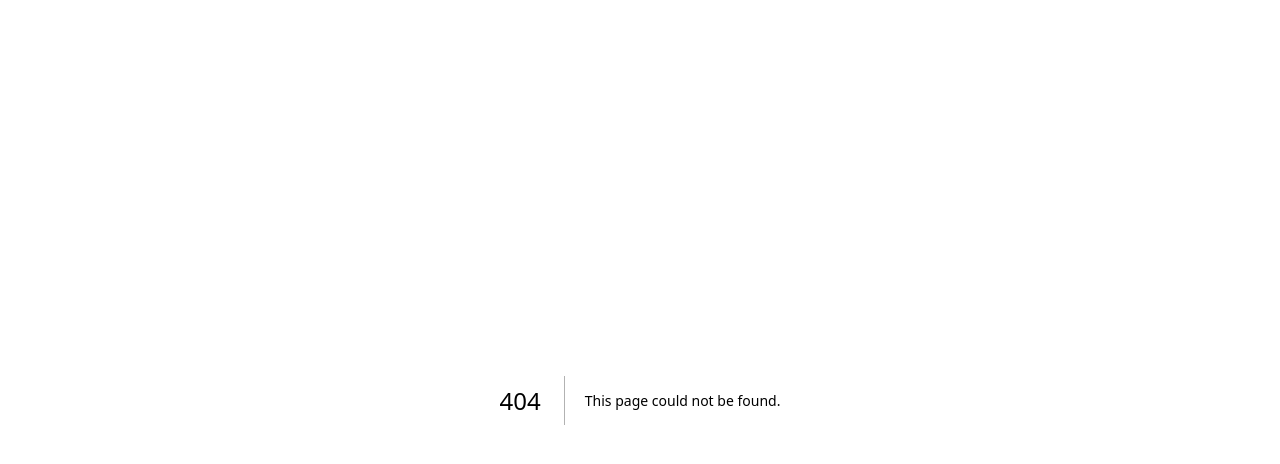
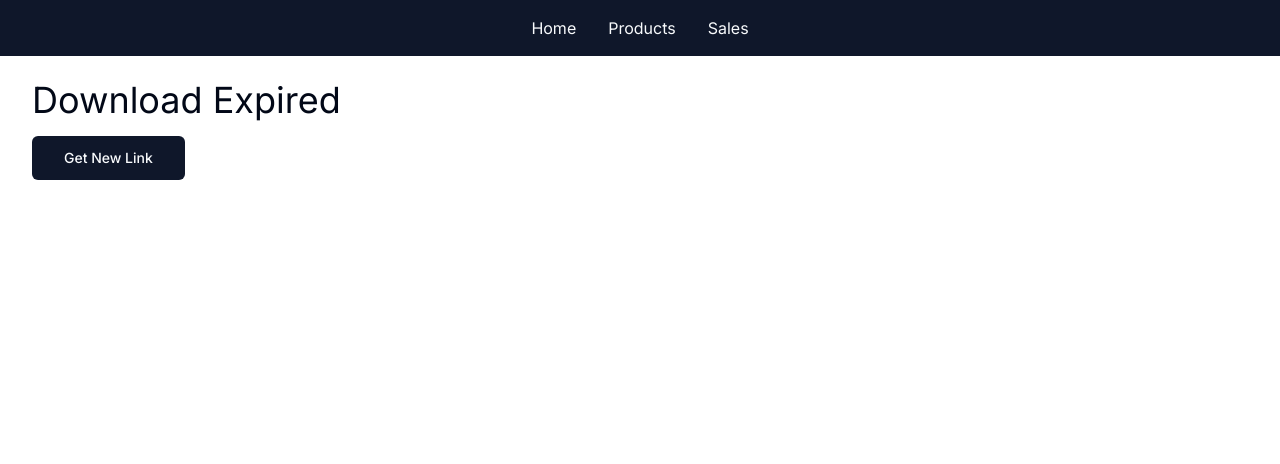
Before and after one commit to H-Mahmud/nextjs-ecommerce, a Next.js app: page /products/download/expired in a window 1280 px wide. Before the commit this address had no page. Shown: the top 464 px of the page. Built offline with nearby package versions, Linux system fonts and the light colour scheme.

Commit message:
Create download expire page

```diff
--- /dev/null
+++ b/app/(customerFacing)/products/download/expired/page.tsx
@@ -0,0 +1,13 @@
+import { Button } from '@/components/ui/button';
+import Link from 'next/link';
+
+export default function ExpiredPage() {
+  return (
+    <>
+      <h1 className='mb-4 text-4xl'>Download Expired</h1>
+      <Button asChild size='lg'>
+        <Link href='/orders'>Get New Link</Link>
+      </Button>
+    </>
+  );
+}
```
